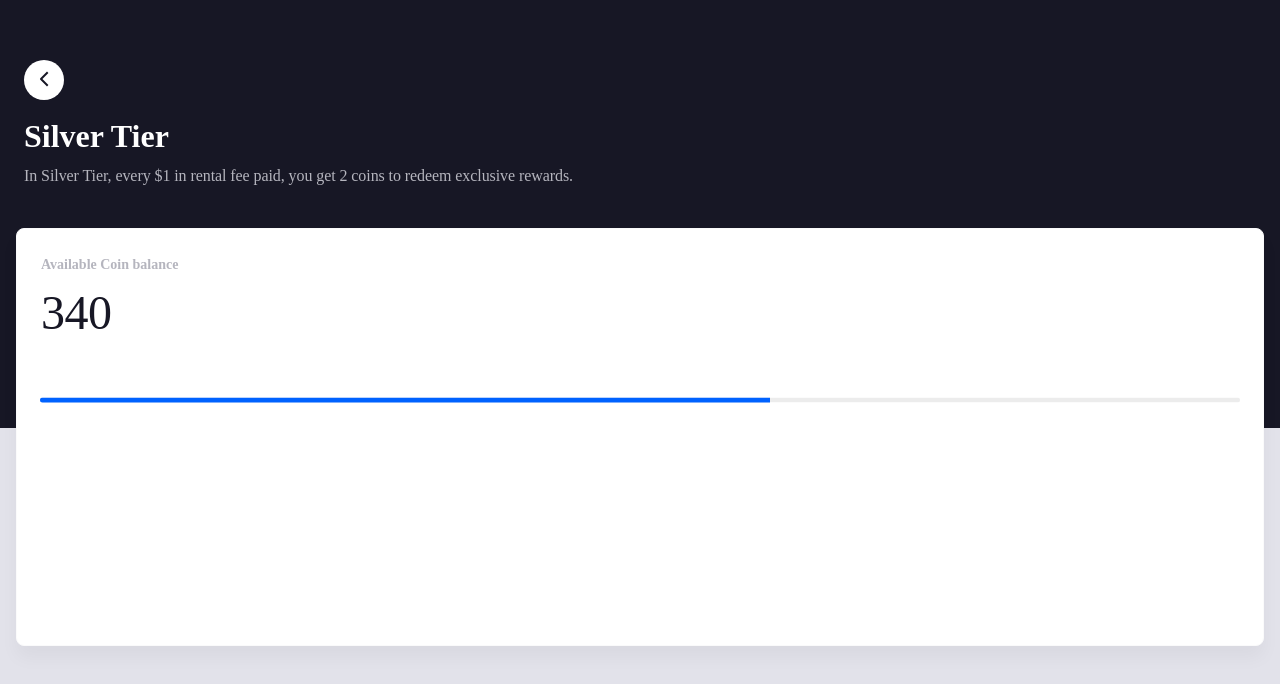
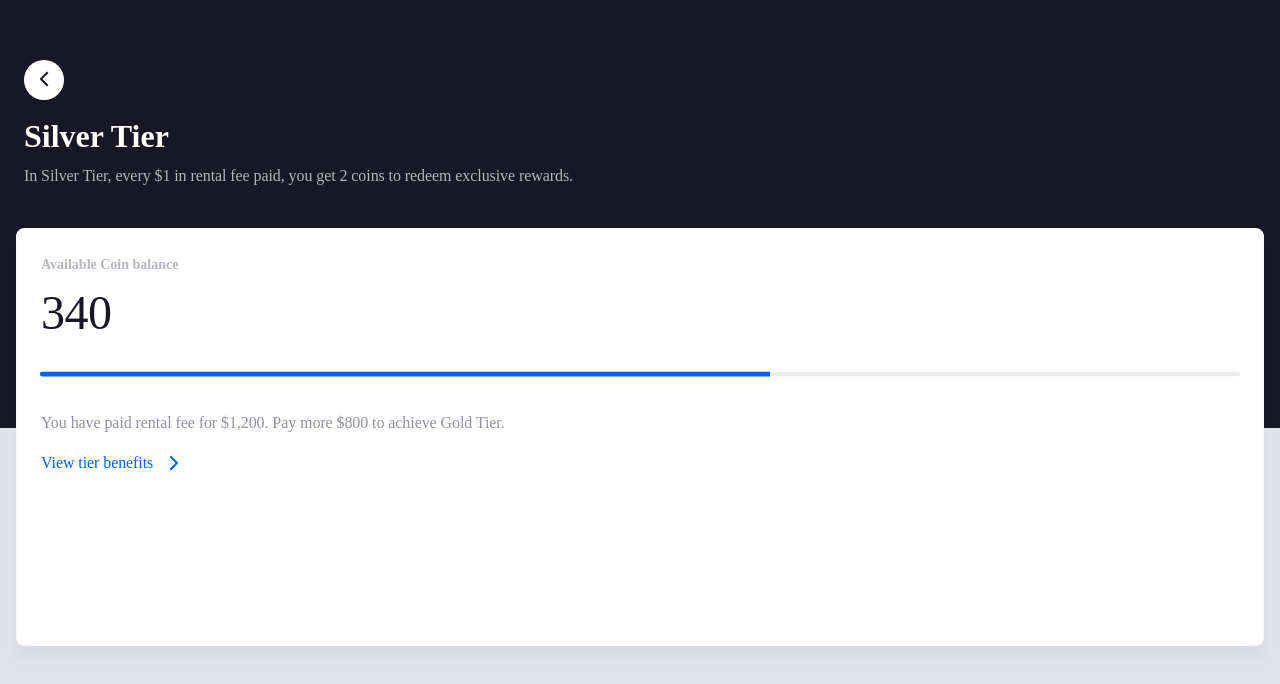
Before and after one commit to ngtruongthanh98/lumens-reactjs, a React (Create React App) app: page / in a window 1280 px wide. Shown: the top 684 px of the page. Built offline with nearby package versions, Linux system fonts and the light colour scheme; the HTML template or start-up script is replaced by a standard one.

Commit message:
Text Icon Button

```diff
--- a/src/components/ProgressBar/styles.scss
+++ b/src/components/ProgressBar/styles.scss
@@ -88,6 +88,6 @@ body {
   max-width: calc(100% - 16px - 24px - 16px - 24px);
 
   position: absolute;
-  top: 50%;
+  // top: 50%;
   transform: translate3d(-50%, -50%, 0);
 }
--- /dev/null
+++ b/src/components/TextIconButton/index.js
@@ -0,0 +1,19 @@
+import React from 'react';
+import PropTypes from 'prop-types';
+import './styles.scss';
+import RightIcon from '../../assets/images/right-icon.svg';
+
+const TextIconButton = (props) => {
+  return (
+    <button type="button" className="icon-text-button">
+      <div className="btn-name">{props.buttonName}</div>
+      <img src={RightIcon} alt="Right" />
+    </button>
+  );
+};
+
+export default TextIconButton;
+
+TextIconButton.propTypes = {
+  buttonName: PropTypes.string.isRequired,
+};
--- /dev/null
+++ b/src/components/TextIconButton/styles.scss
@@ -0,0 +1,21 @@
+.icon-text-button {
+  border: 0;
+
+  display: flex;
+  align-items: center;
+
+  background-color: #fff;
+
+  .btn-name {
+    margin-right: 9px;
+
+    font-family: 'Hellix';
+    font-style: normal;
+    font-weight: 400;
+    font-size: 16px;
+    line-height: 24px;
+    letter-spacing: -0.005em;
+
+    color: #0062ff;
+  }
+}
--- a/src/pages/Page1/MainTag/index.js
+++ b/src/pages/Page1/MainTag/index.js
@@ -1,5 +1,6 @@
 import React from 'react';
 import ProgressBar from '../../../components/ProgressBar';
+import TextIconButton from '../../../components/TextIconButton';
 import './styles.scss';
 
 const MainTag = () => {
@@ -11,6 +12,12 @@ const MainTag = () => {
       </div>
 
       <ProgressBar progress="60%" />
+
+      <div className="text-info">
+        You have paid rental fee for $1,200. Pay more $800 to achieve Gold Tier.
+      </div>
+
+      <TextIconButton buttonName="View tier benefits" />
     </div>
   );
 };
--- a/src/pages/Page1/MainTag/styles.scss
+++ b/src/pages/Page1/MainTag/styles.scss
@@ -35,4 +35,30 @@
       margin-top: 8px;
     }
   }
+
+  .progress-bar {
+    margin-top: 9px;
+  }
+
+  .text-info {
+    margin-top: 70px;
+    padding-left: 24px;
+    padding-right: 24px;
+
+    font-family: 'Hellix';
+    font-style: normal;
+    font-weight: 400;
+    font-size: 16px;
+    line-height: 24px;
+    letter-spacing: -0.005em;
+
+    color: #92929d;
+  }
+
+  .icon-text-button {
+    margin-left: 24px;
+    margin-right: 24px;
+
+    margin-top: 16px;
+  }
 }
```
Also changed, not shown: src/assets/images/right-icon.svg (added).
